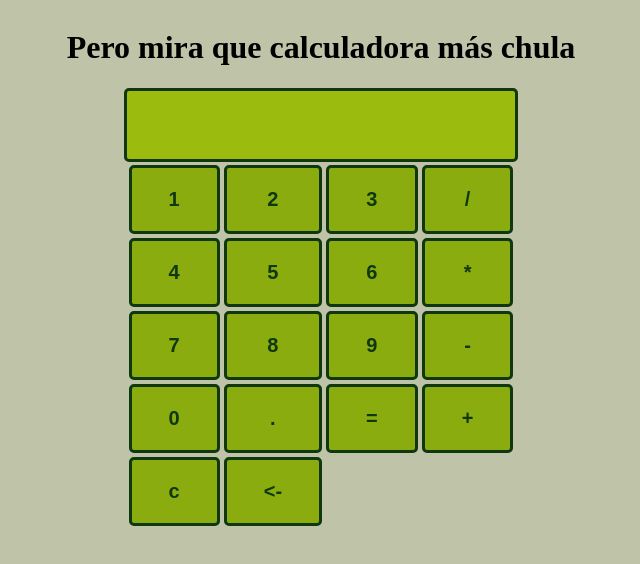
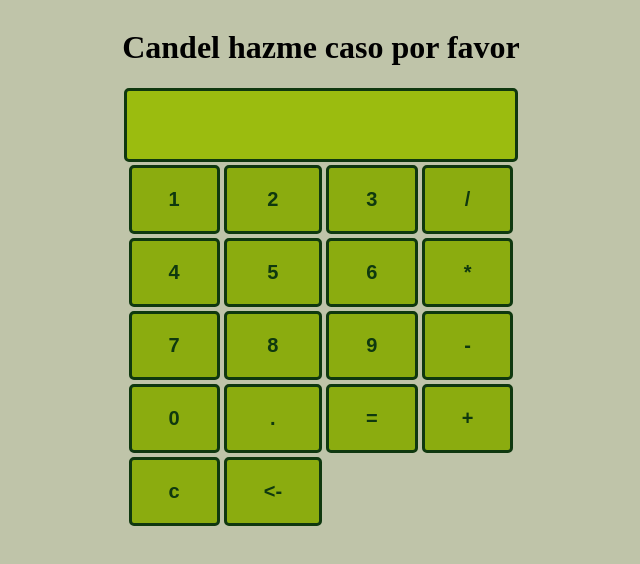
Before and after one commit to OchoaEstaPillado/Calculadora, a plain HTML site: page index.html in a window 1280 px wide. Shown: the whole page, without its empty margins (319-959 px from the left). Drawn offline with Linux system fonts and the light colour scheme.

Commit message:
Update index.html

```diff
--- a/index.html
+++ b/index.html
@@ -10,7 +10,7 @@
 </head>
 <body>
     <div class="titulo">
-        <h1>Pero mira que calculadora más chula</h1>
+        <h1>Candel hazme caso por favor</h1>
     </div>
     <div class="resultado">
         <input type="text" id="result">
```
